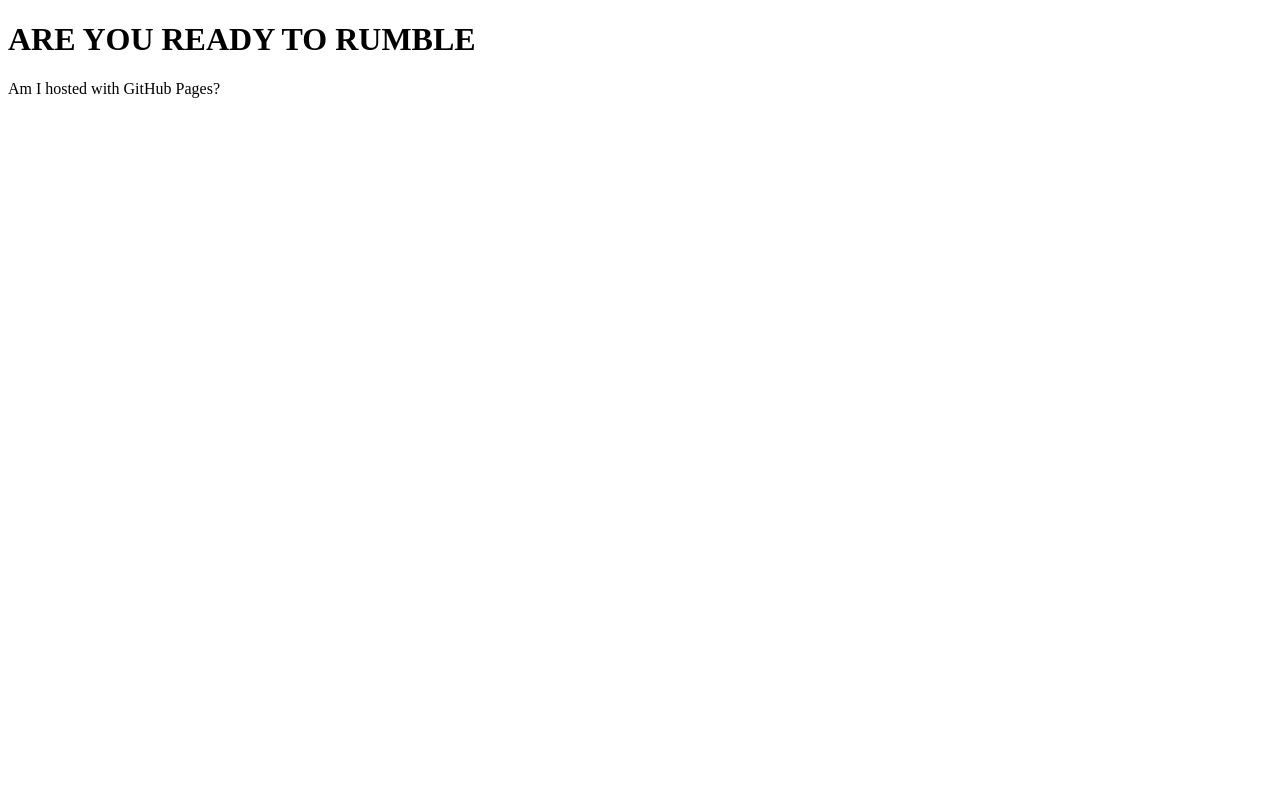
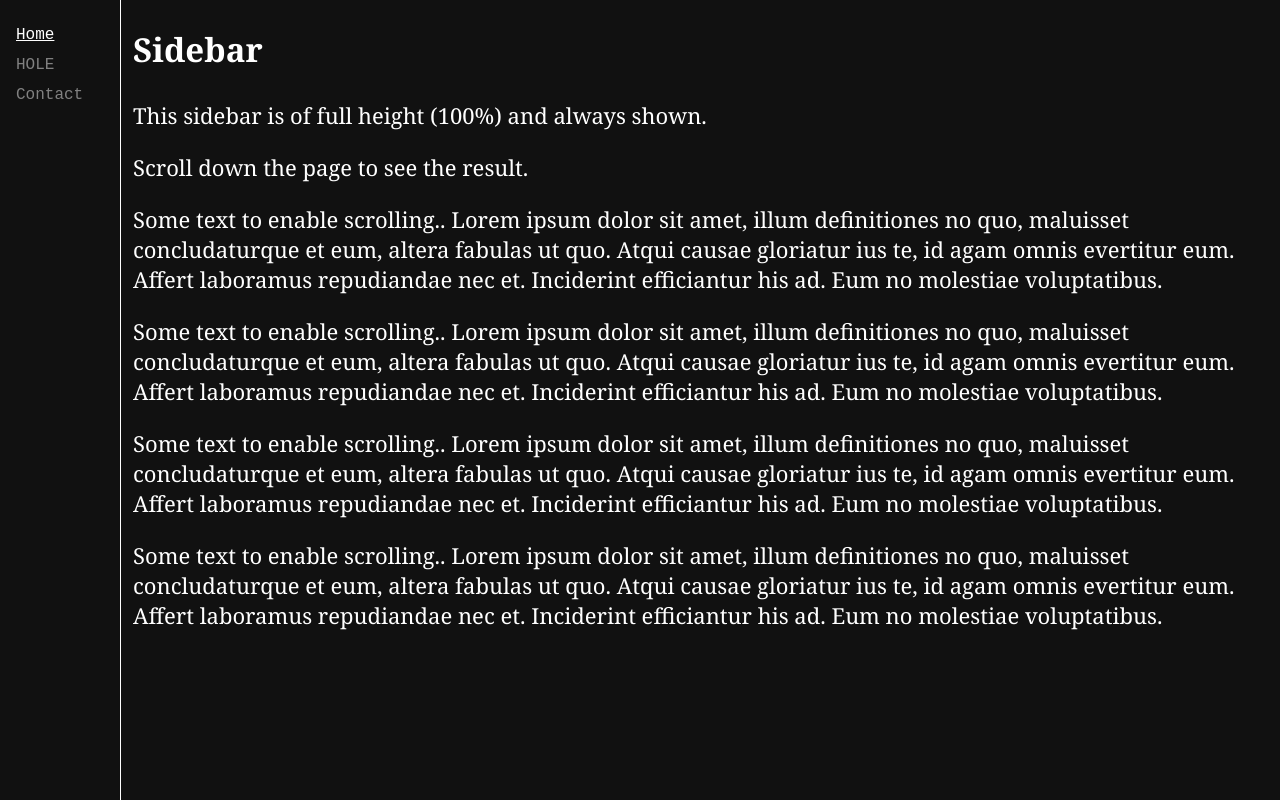
Before and after one commit to honeydewhomunculus/honeydewhomunculus, a plain HTML site: page index.html in a window 1280 px wide. Drawn offline with Linux system fonts and the light colour scheme.

Commit message:
Layout, navbar

```diff
--- a/index.html
+++ b/index.html
@@ -1,7 +1,75 @@
 <!DOCTYPE html>
 <html>
+<head>
+<meta name="viewport" content="width=device-width, initial-scale=1">
+<style>
+body {
+  font-family: "Courier New", sans-serif;
+  background-color: #111;
+  color: #FFF
+}
+
+.sidenav {
+  height: 100%;
+  width: 120px;
+  position: fixed;
+  z-index: 1;
+  top: 0;
+  left: 0;
+  background-color: #111;
+  overflow-x: hidden;
+  padding-top: 20px;
+  border-right: 1px solid #FFFFFF;
+}
+
+.sidenav a {
+  padding: 6px 6px 6px 16px;
+  text-decoration: none;
+  font-size: 20 px;
+  color: #818181;
+  display: block;
+}
+
+.sidenav a:hover {
+  text-decoration: underline;
+  color: #fff
+}
+
+.sidenav a:active {
+	text-decoration: underline;
+    color: #fff
+}
+
+.main {
+  margin-left: 120px; /* Same as the width of the sidenav */
+  font-size: 22px; /* Increased text to enable scrolling */
+  padding: 0px 5px;
+  font-family: "Georgia", serif;
+}
+
+@media screen and (max-height: 450px) {
+  .sidenav {padding-top: 15px;}
+  .sidenav a {font-size: 18px;}
+}
+</style>
+</head>
 <body>
-<h1>ARE YOU READY TO RUMBLE</h1>
-<p>Am I hosted with GitHub Pages?</p>
+
+<div class="sidenav">
+  <a style="color: #fff; text-decoration: underline;"href="index.html">Home</a>
+  <a href="HOLE.html">HOLE</a>
+  <a href="#contact">Contact</a>
+</div>
+
+<div class="main">
+  <h2>Sidebar</h2>
+  <p>This sidebar is of full height (100%) and always shown.</p>
+  <p>Scroll down the page to see the result.</p>
+  <p>Some text to enable scrolling.. Lorem ipsum dolor sit amet, illum definitiones no quo, maluisset concludaturque et eum, altera fabulas ut quo. Atqui causae gloriatur ius te, id agam omnis evertitur eum. Affert laboramus repudiandae nec et. Inciderint efficiantur his ad. Eum no molestiae voluptatibus.</p>
+  <p>Some text to enable scrolling.. Lorem ipsum dolor sit amet, illum definitiones no quo, maluisset concludaturque et eum, altera fabulas ut quo. Atqui causae gloriatur ius te, id agam omnis evertitur eum. Affert laboramus repudiandae nec et. Inciderint efficiantur his ad. Eum no molestiae voluptatibus.</p>
+  <p>Some text to enable scrolling.. Lorem ipsum dolor sit amet, illum definitiones no quo, maluisset concludaturque et eum, altera fabulas ut quo. Atqui causae gloriatur ius te, id agam omnis evertitur eum. Affert laboramus repudiandae nec et. Inciderint efficiantur his ad. Eum no molestiae voluptatibus.</p>
+  <p>Some text to enable scrolling.. Lorem ipsum dolor sit amet, illum definitiones no quo, maluisset concludaturque et eum, altera fabulas ut quo. Atqui causae gloriatur ius te, id agam omnis evertitur eum. Affert laboramus repudiandae nec et. Inciderint efficiantur his ad. Eum no molestiae voluptatibus.</p>
+</div>
+
 </body>
 </html>
```
Also changed, not shown: HOLE.HTML (added, +81 -0 lines).
